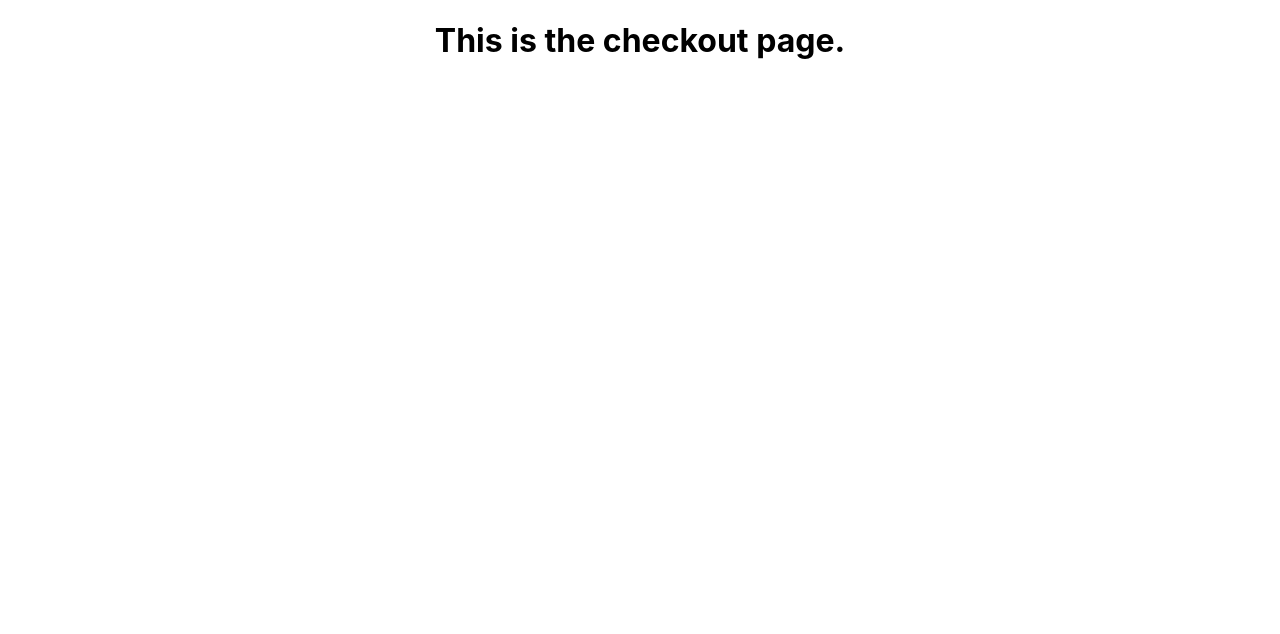
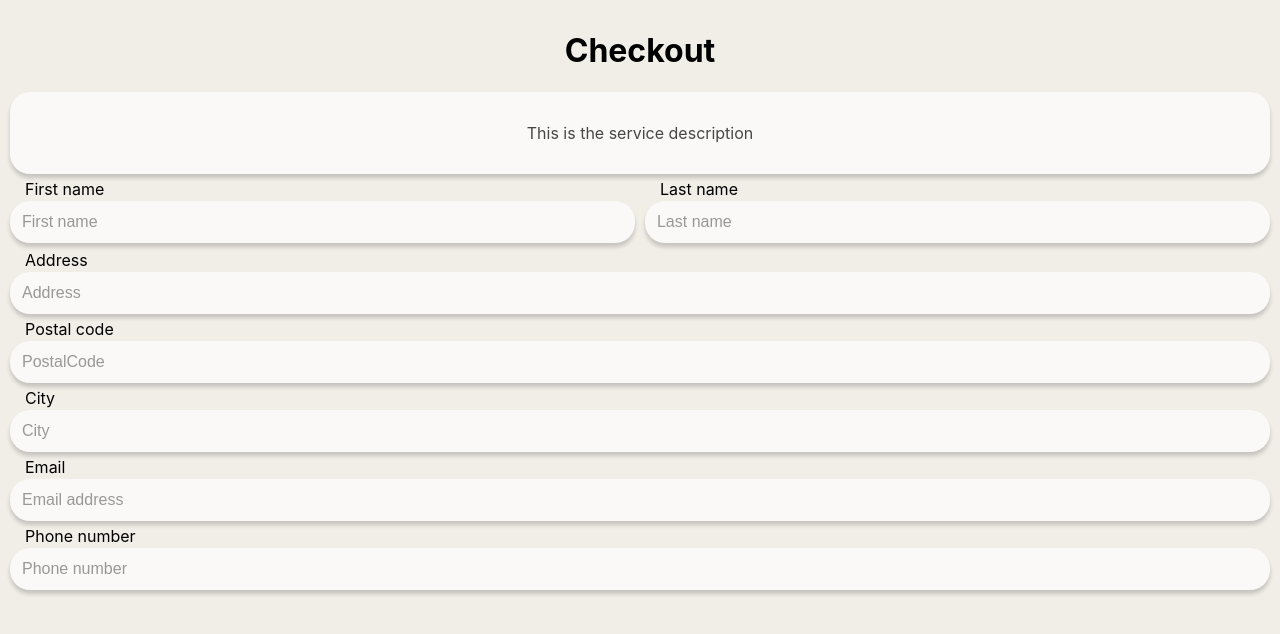
Before and after one commit to Mimmiiz/ID2216-React-Web-App, a React (Create React App) app: page /checkout in a window 1280 px wide. Shown: the top 634 px of the page. Built offline with nearby package versions, Linux system fonts and the light colour scheme.

Commit message:
Updated the checkout page

```diff
--- a/src/App.css
+++ b/src/App.css
@@ -1,5 +1,9 @@
 .App {
   text-align: center;
+}
+
+body {
+  background-color: #F1EDE7;
 }
 
 .App-logo {
@@ -67,3 +71,55 @@
   padding-right: 20px;
   text-align: right;
 }
+
+.Checkout {
+  padding: 10px;
+}
+
+.firstNameLabel, .lastNameLabel, .emailLabel, .phoneNumberLabel, .addressLabel, .postalCodeLabel, .cityLabel {
+  display: block;
+  text-align: left;
+  margin-top: 5px;
+  margin-left: 15px;
+}
+
+.emailInput, .phoneNumberInput, .addressInput, .postalCodeInput, .cityInput {
+  display: block;
+}
+
+.box-separator {
+  width: 10px;
+}
+
+.nameBox {
+  width: 50%;
+}
+
+.form-row {
+  display: flex;
+}
+
+.firstNameInput, .lastNameInput, .emailInput, .phoneNumberInput, .addressInput, .postalCodeInput, .cityInput {
+  width: 100%;
+  padding: 12px;
+  margin: 2px 0;
+  box-sizing: border-box;
+  background: #FFFFFF;
+  opacity: 0.7;
+  box-shadow: 0px 4px 4px rgba(0, 0, 0, 0.25);
+  border-radius: 20px;
+  font-size: 16px;
+  outline: none;
+  border: none;
+}
+
+.serviceDescription {
+  width: 100%;
+  padding: 15px;
+  background: #FFFFFF;
+  box-sizing: border-box;
+  opacity: 0.7;
+  box-shadow: 0px 4px 4px rgba(0, 0, 0, 0.25);
+  border-radius: 20px;
+  font-size: 16px;
+}
--- a/src/Checkout.js
+++ b/src/Checkout.js
@@ -1,10 +1,89 @@
 import React from 'react';
+import Navbar from './Navbar';
 
 /* The checkout page that shows the order details etc.*/
-function Checkout() {
+function Checkout({firstName, setFirstName, lastName, setLastName, email, setEmail, phoneNumber, setPhoneNumber, address, setAddress, postalCode, setPostalCode, city, setCity}) {
     return (
-        <div>
-            <h1>This is the checkout page.</h1>
+        <div className="Checkout">
+            <h1>Checkout</h1>
+            <div className="serviceDescription">
+                <p>This is the service description</p>
+            </div>
+            <div className="form-row">
+            <div className="nameBox">
+                <label className="firstNameLabel" htmlFor="firstName">First name</label>
+                <input
+                    className="firstNameInput"
+                    type="firstName"
+                    id="firstName"
+                    value={firstName}
+                    placeholder="First name"
+                    onChange = {(event) => setFirstName(event.target.value)}>
+                </input>
+            </div>
+            <div className="box-separator"></div>
+            <div className="nameBox">
+                <label className="lastNameLabel" htmlFor="lastName">Last name</label>
+                <input
+                    className="lastNameInput"
+                    type="lastName"
+                    id="lastName"
+                    value={lastName}
+                    placeholder="Last name"
+                    onChange = {(event) => setLastName(event.target.value)}>
+                </input>
+            </div>
+            </div>
+
+            <label className="addressLabel" htmlFor="address">Address</label>
+            <input
+                className="addressInput"
+                type="address"
+                id="address"
+                value={address}
+                placeholder="Address"
+                onChange = {(event) => setAddress(event.target.value)}>
+            </input>
+
+            <label className="postalCodeLabel" htmlFor="postalCode">Postal code</label>
+            <input
+                className="postalCodeInput"
+                type="postalCode"
+                id="postalCode"
+                value={postalCode}
+                placeholder="PostalCode"
+                onChange = {(event) => setPostalCode(event.target.value)}>
+            </input>
+
+            <label className="cityLabel" htmlFor="city">City</label>
+            <input
+                className="cityInput"
+                type="city"
+                id="city"
+                value={city}
+                placeholder="City"
+                onChange = {(event) => setCity(event.target.value)}>
+            </input>
+
+            <label className="emailLabel" htmlFor="email">Email</label>
+            <input
+                className="emailInput"
+                type="email"
+                id="email"
+                value={email}
+                placeholder="Email address"
+                onChange = {(event) => setEmail(event.target.value)}>
+            </input>
+
+            <label className="phoneNumberLabel" htmlFor="phoneNumber">Phone number</label>
+            <input
+                className="phoneNumberInput"
+                type="phoneNumber"
+                id="phoneNumber"
+                value={phoneNumber}
+                placeholder="Phone number"
+                onChange = {(event) => setPhoneNumber(event.target.value)}>
+            </input>
         </div>
     )
 }
```
